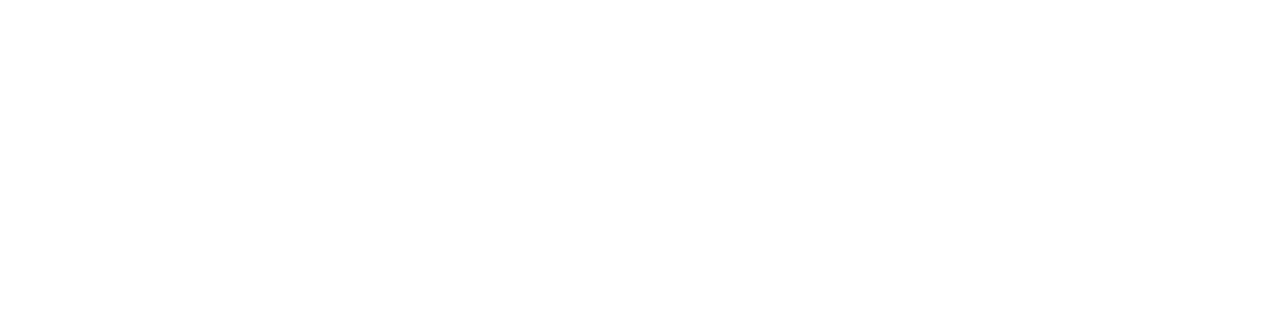
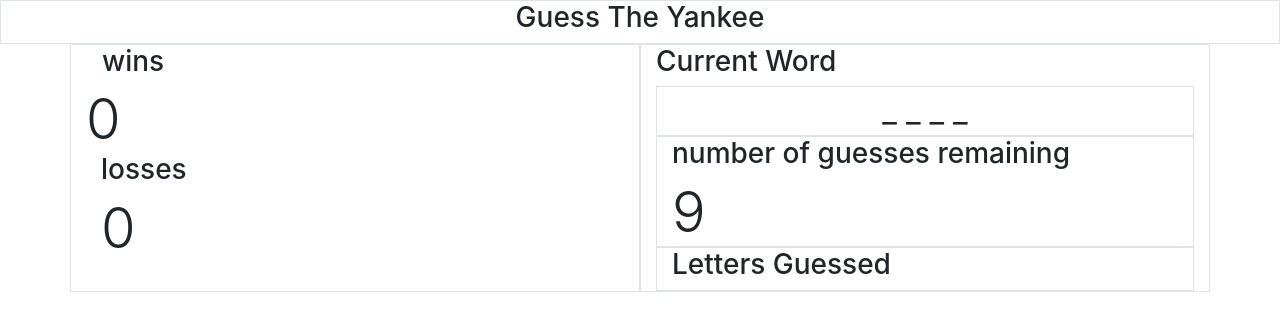
Before and after one commit to thezman88/yankeegame, a plain HTML site: page index.html in a window 1280 px wide. Drawn offline with nearby package versions, Linux system fonts and the light colour scheme.

Commit message:
game box and id

```diff
--- a/index.html
+++ b/index.html
@@ -9,6 +9,49 @@
 
 <body>
   <!-- title container -->
+  <div class="container-fluid">
+    <div class="row text-center">
+      <div class="col border">
+        <h3 Display-3>Guess The Yankee </h3>
+      </div>
+    </div>
+  </div>
+  <!-- game box -->
+  <div class="container">
+    <div class="row">
+      <div class="col-6 border">
+        <h3 class="ml-3">wins</h3>
+        <div class="display-4" id="wins">
+          0
+        </div>
+        <div class="col">
+          <h3 class="">losses</h3>
+          <div class="display-4" id="losses">
+            0
+          </div>
+        </div>
+      </div>
+
+      <div class="col-6 border">
+        <h3>Current Word</h3>
+        <div class="col border text-center" id="currentWord" style="font-size:2rem;">
+          _ _ _ _
+        </div>
+        <div class="col border">
+          <h3>number of guesses remaining</h3>
+          <div class="display-4" id="remainingGuesses">
+            9
+          </div>
+        </div>
+        <div class="col border">
+          <h3>Letters Guessed</h3>
+        </div>
+      </div>
+
+
+    </div>
+
+  </div>
   <!-- press any key to get started! -->
   <!-- wins -->
   <!-- number of guesses remaining -->
```
Lines whose indentation alone changed are shown as unchanged.
